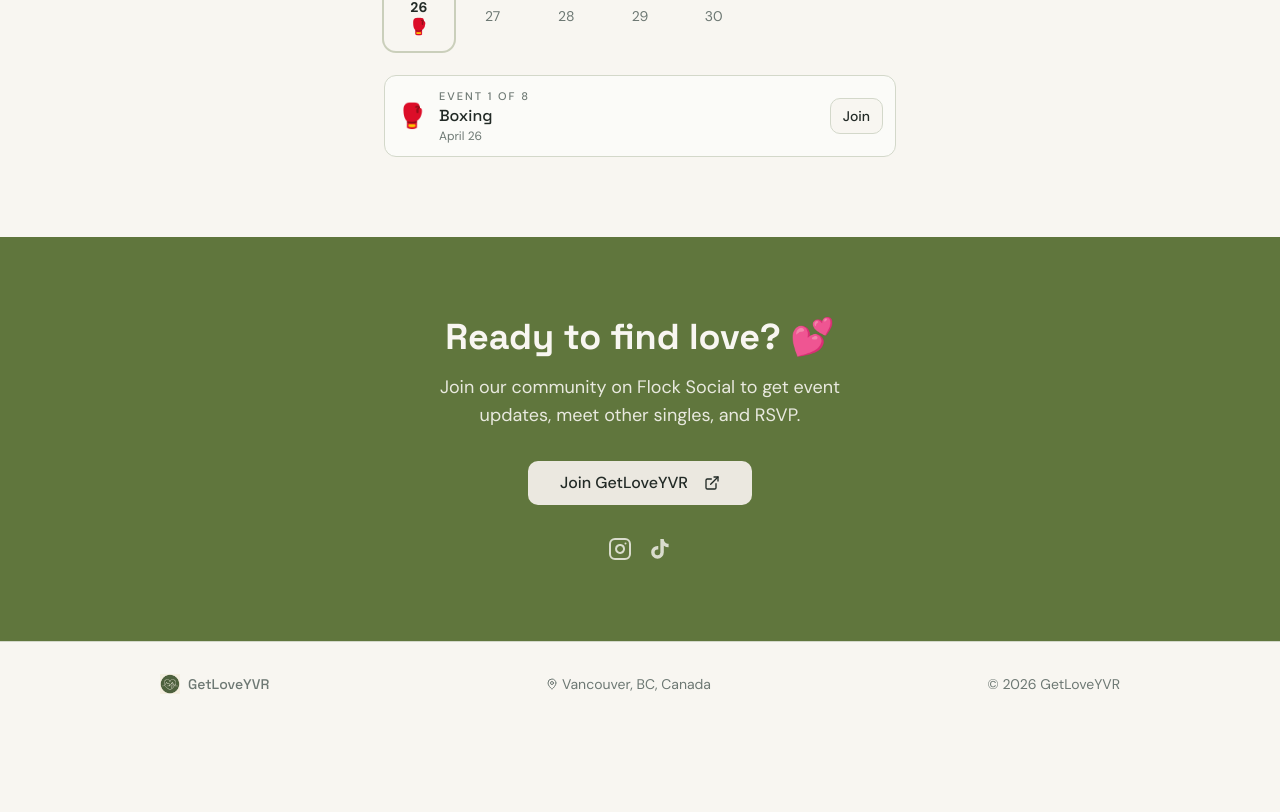
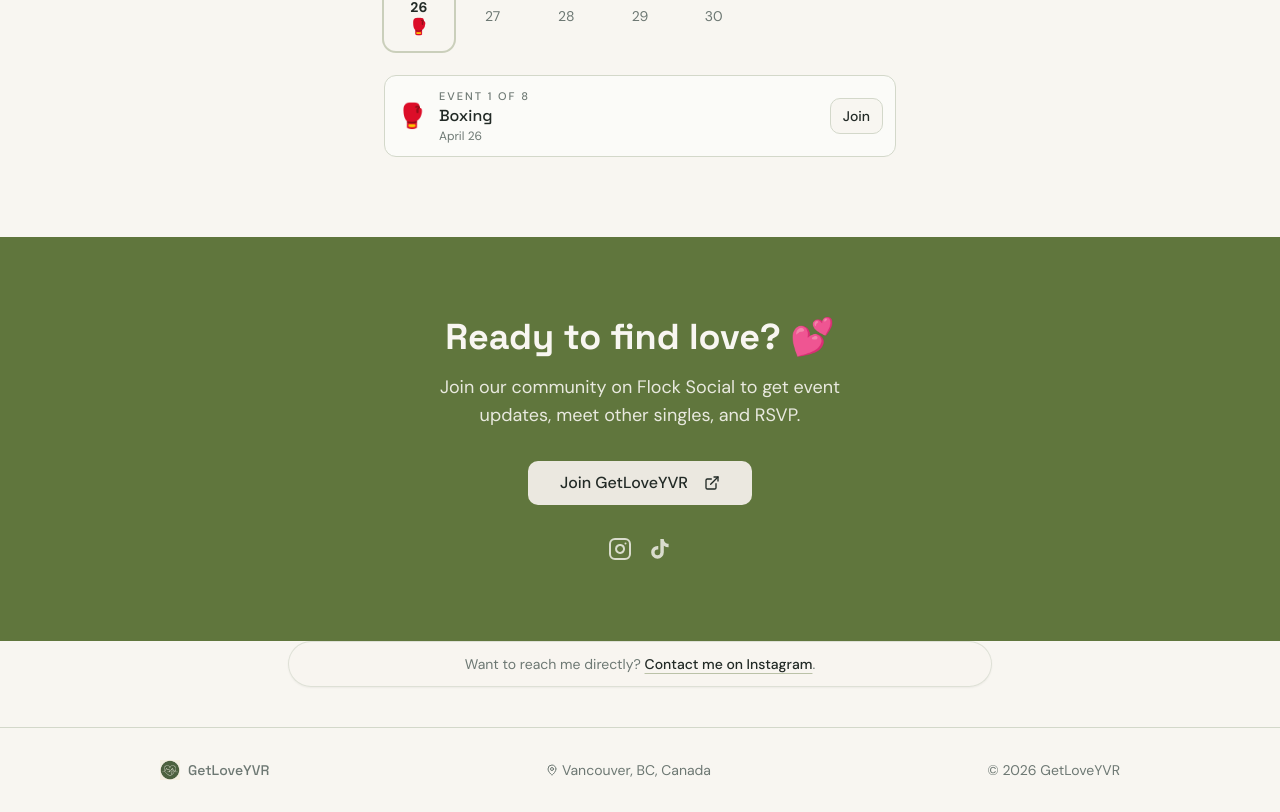
Before and after one commit to andyl2020/getloveyvr-publicsite, a React (Vite) app: page / in a window 1280 px wide. Shown: the part 1698-2510 px from the top of the page. Before the commit the page ends 2424 px from the top, so only its background shows below. Built offline with nearby package versions, Linux system fonts and the light colour scheme.

Commit message:
feat: add discreet instagram contact section

```diff
--- a/src/pages/Index.tsx
+++ b/src/pages/Index.tsx
@@ -396,6 +396,23 @@ const Index = () => {
         </div>
       </section>
 
+      <section id="contact" className="px-4 pb-10">
+        <div className="container max-w-3xl mx-auto">
+          <div className="rounded-full border border-border/70 bg-background/80 px-5 py-3 text-center text-sm text-muted-foreground shadow-sm">
+            Want to reach me directly?{" "}
+            <a
+              href="https://www.instagram.com/aluu.me"
+              target="_blank"
+              rel="noopener noreferrer"
+              className="font-medium text-foreground underline decoration-primary/40 underline-offset-4 transition-colors hover:text-primary"
+            >
+              Contact me on Instagram
+            </a>
+            .
+          </div>
+        </div>
+      </section>
+
       <footer className="py-8 px-4 border-t">
         <div className="container max-w-5xl mx-auto flex flex-col sm:flex-row items-center justify-between gap-4 text-sm text-muted-foreground">
           <div className="flex items-center gap-2">
```
